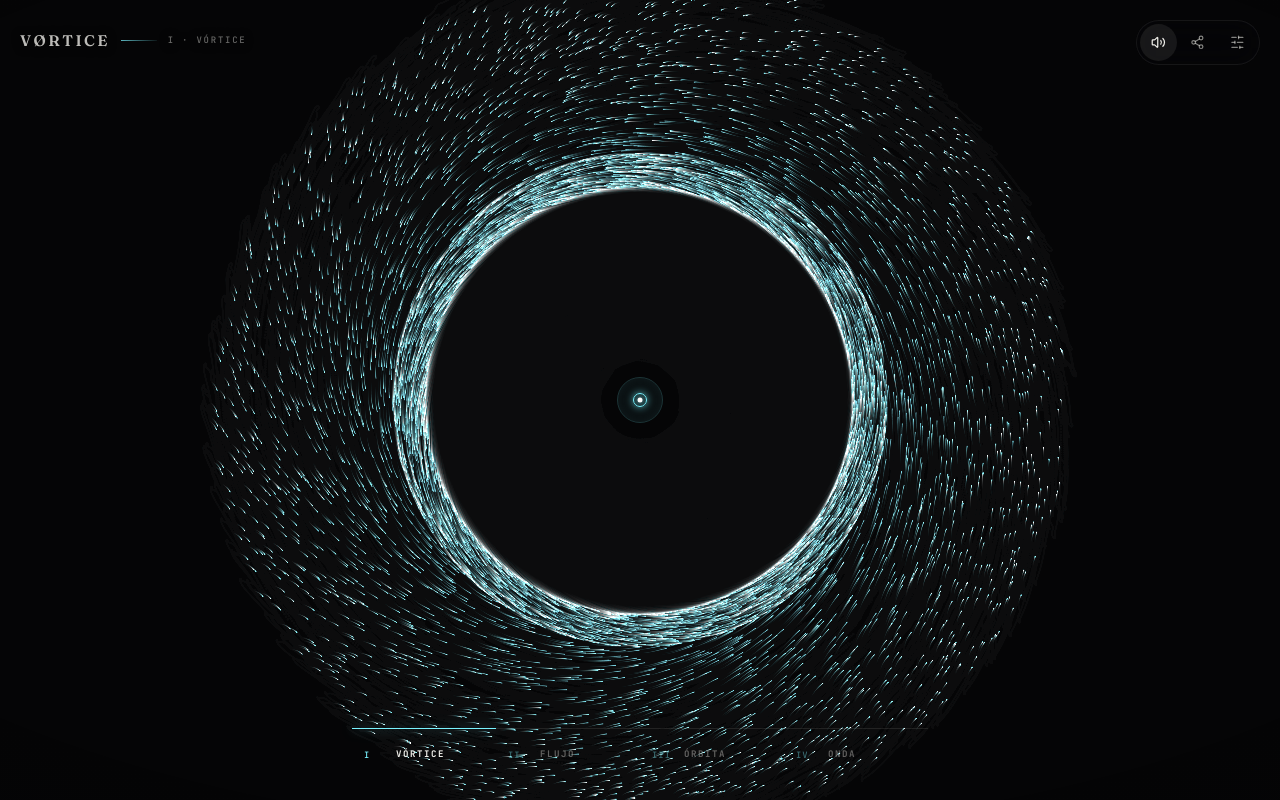
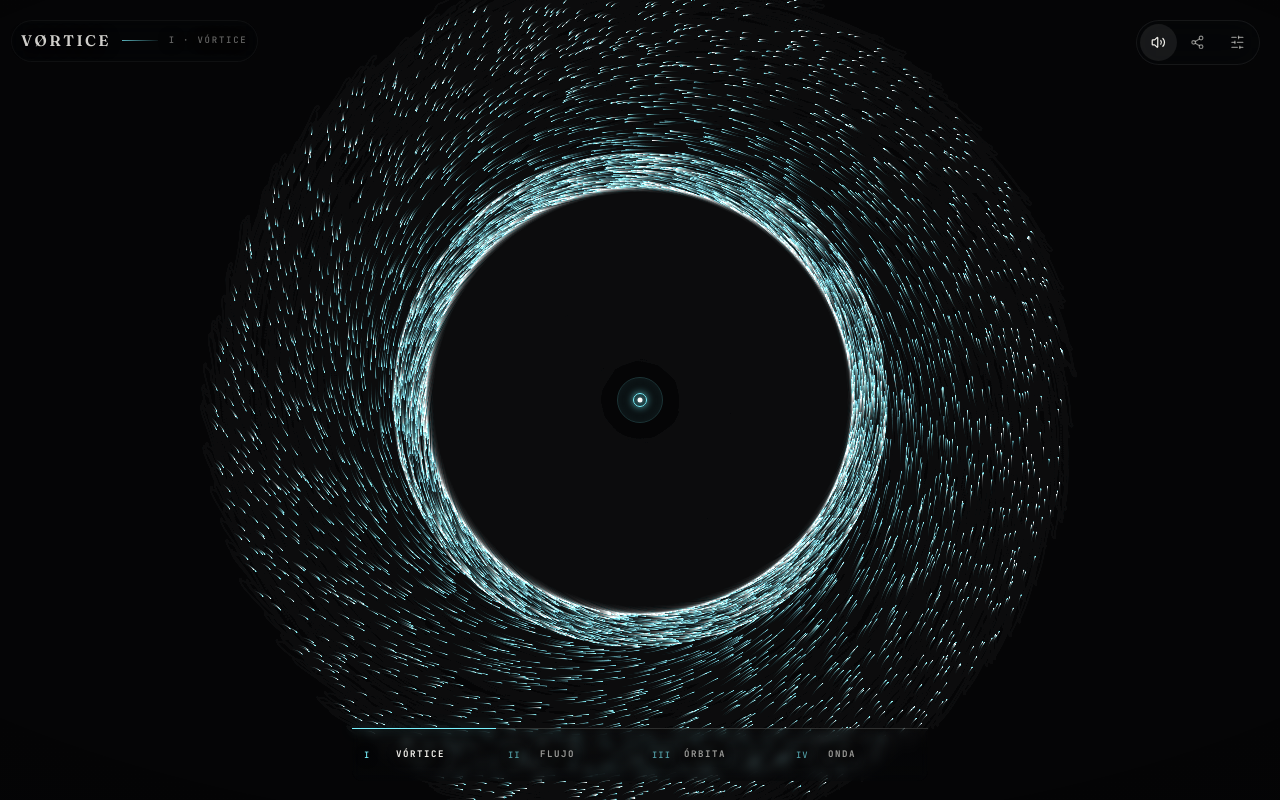
Before and after one commit to GracianB/vortex, a React (Vite) app: page / in a window 1280 px wide. Built offline with nearby package versions, Linux system fonts and the light colour scheme.

Commit message:
design: harden V6 chrome contrast across bright master states

```diff
--- a/src/styles.css
+++ b/src/styles.css
@@ -355,14 +355,22 @@
   align-items: center;
   gap: .68rem;
   min-height: 2.6rem;
-  color: rgba(241, 240, 235, .78);
+  padding: .25rem .58rem;
+  margin-left: -.58rem;
+  border: 1px solid rgba(241,240,235,.045);
+  border-radius: 999px;
+  color: rgba(241, 240, 235, .86);
+  background: rgba(5, 7, 9, .34);
+  backdrop-filter: blur(10px) saturate(110%);
+  -webkit-backdrop-filter: blur(10px) saturate(110%);
   text-decoration: none;
-  text-shadow: 0 1px 10px rgba(0, 0, 0, .78);
-  transition: color .25s ease, opacity .25s ease;
+  text-shadow: 0 1px 12px rgba(0, 0, 0, .88);
+  transition: color .25s ease, opacity .25s ease, background-color .25s ease;
 }
 
 .v6-signature:hover {
   color: #f1f0eb;
+  background: rgba(5, 7, 9, .48);
 }
 
 .v6-signature__name {
@@ -393,7 +401,7 @@
   padding: .18rem;
   border: 1px solid rgba(241,240,235,.07);
   border-radius: 999px;
-  background: rgba(7, 8, 11, .32);
+  background: rgba(7, 8, 11, .54);
   backdrop-filter: blur(16px) saturate(115%);
   -webkit-backdrop-filter: blur(16px) saturate(115%);
   box-shadow: 0 12px 44px -30px rgba(0,0,0,.9);
@@ -431,7 +439,12 @@
   grid-template-columns: repeat(4, minmax(0, 1fr));
   width: min(36rem, calc(100vw - 2rem));
   transform: translateX(-50%);
-  border-top: 1px solid rgba(241,240,235,.10);
+  border-top: 1px solid rgba(241,240,235,.16);
+  border-radius: 0 0 .65rem .65rem;
+  background: linear-gradient(180deg, rgba(5,7,9,.08), rgba(5,7,9,.44));
+  box-shadow: 0 18px 36px -28px rgba(0,0,0,.95);
+  backdrop-filter: blur(5px);
+  -webkit-backdrop-filter: blur(5px);
   transition: opacity .28s ease, transform .28s ease;
 }
 
@@ -443,9 +456,10 @@
   min-height: 3.25rem;
   padding: .58rem .75rem .52rem;
   border: 0;
-  color: rgba(241,240,235,.38);
+  color: rgba(241,240,235,.62);
   background: transparent;
   text-align: left;
+  text-shadow: 0 1px 10px rgba(0,0,0,.88);
   transition: color .25s ease, background-color .25s ease;
 }
 
@@ -465,7 +479,7 @@
   font-family: var(--font-mono);
   font-size: .55rem;
   letter-spacing: .12em;
-  color: rgba(122,243,255,.42);
+  color: rgba(122,243,255,.64);
 }
 
 .v6-movement strong {
```
